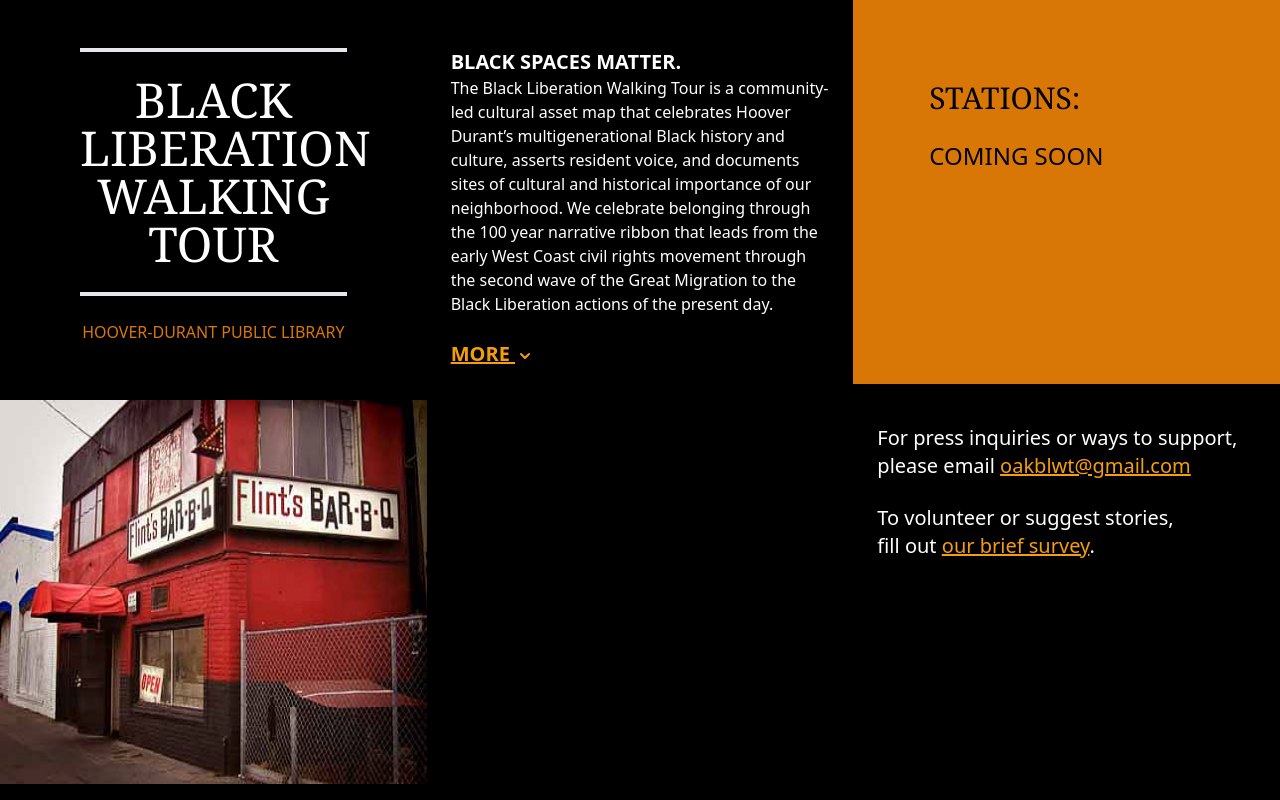
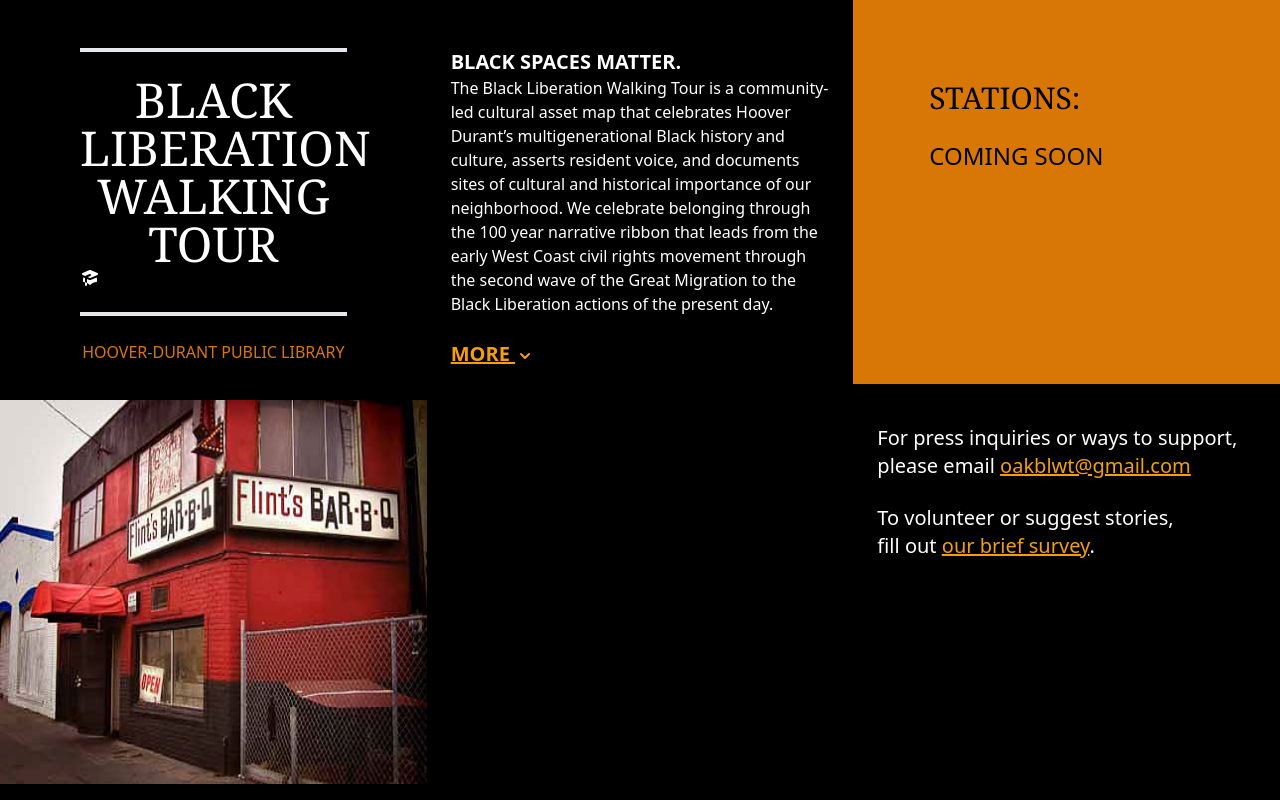
Before and after one commit to travis/black-liberation-tour, a Next.js app: page / in a window 1280 px wide. Built offline with nearby package versions, Linux system fonts and the light colour scheme.

Commit message:
Update index.jsx

```diff
--- a/pages/index.jsx
+++ b/pages/index.jsx
@@ -1,7 +1,7 @@
 import { useState } from 'react'
 import Image from 'next/image'
 import Link from 'next/link'
-import { DownChevron, Close } from '../components/icons'
+import { DownChevron, Close, Cap } from '../components/icons'
 
 export default function Home() {
   const [moreHidden, setMoreHidden] = useState(true)
@@ -10,7 +10,7 @@ export default function Home() {
       <main className="grid grid-cols-1 md:grid-cols-2 xl:grid-cols-3 bg-black text-white min-h-screen">
         <div className="py-12 px-20 h-96">
           <h1 className="text-5xl text-center font-serif uppercase py-6 border-t-4 border-b-4">
-            Black Liberation Walking Tour
+            Black Liberation Walking Tour <Cap/>
           </h1>
           <h5 className="uppercase text-center text-yellow-600 mt-6">
             Hoover-Durant Public Library
```
